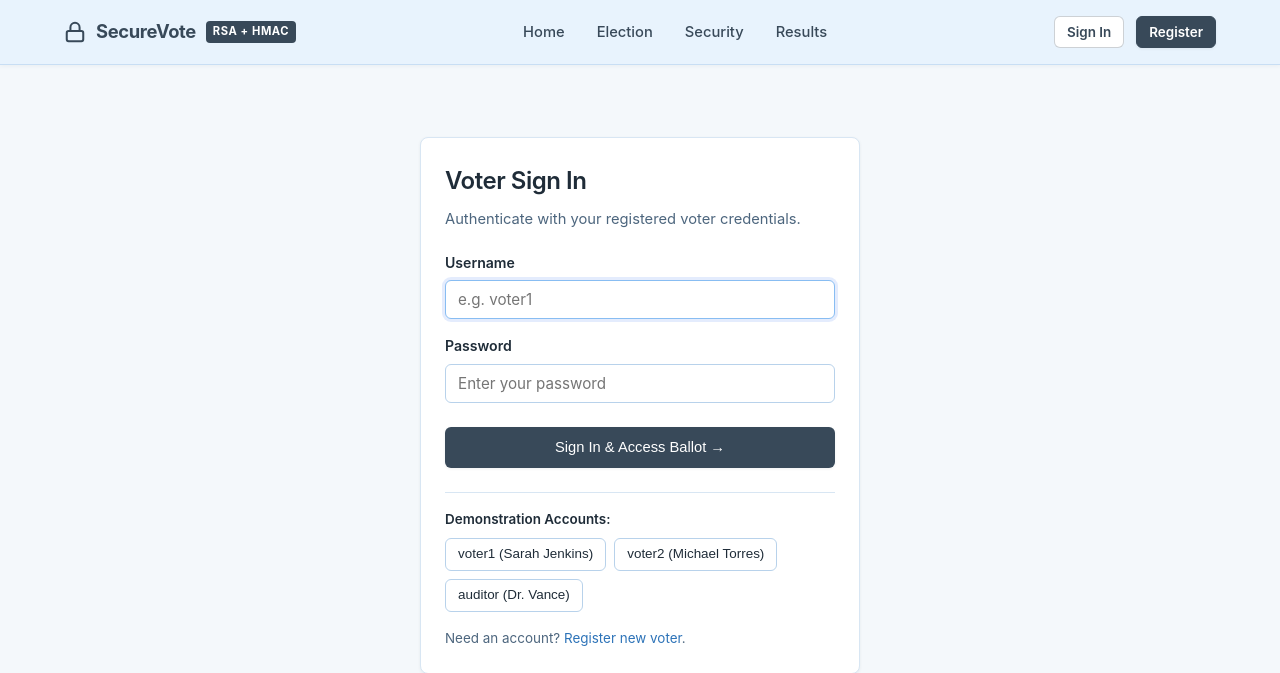
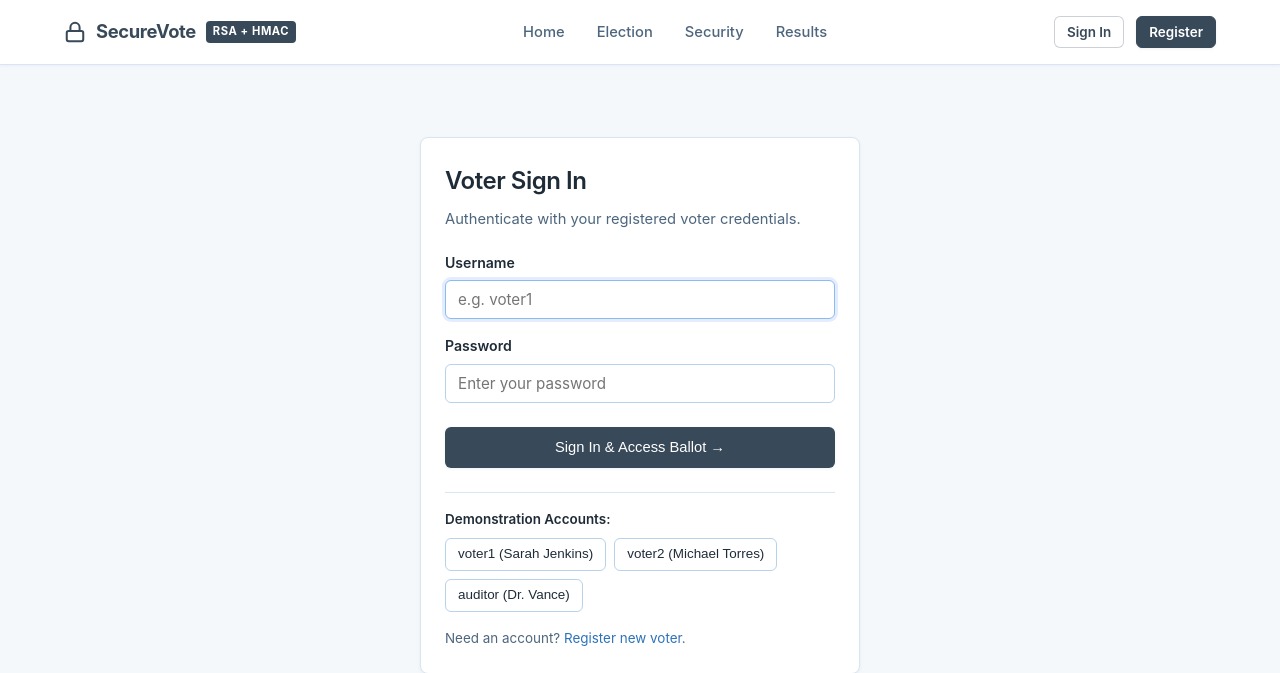
Before and after one commit to ShreyashTelang/Secure_Voting_System, a Flask app: page /login?next=/auditor/dashboard in a window 1280 px wide. Shown: the top 673 px of the page. Run offline with Flask 3, Linux system fonts and the light colour scheme; tables that the repository leaves empty hold one stand-in row (values such as "Sample post").

Commit message:
style: set navbar to pure white with soft ice active indicator for clean contrast

```diff
--- a/static/css/style.css
+++ b/static/css/style.css
@@ -98,12 +98,12 @@ a:hover {
 
 /* Navigation Bar */
 .navbar {
-  background-color: #E8F3FD;
-  border-bottom: 1px solid #c8def4;
+  background-color: #ffffff;
+  border-bottom: 1px solid var(--border-light);
   position: sticky;
   top: 0;
   z-index: 50;
-  box-shadow: 0 1px 4px rgba(56, 73, 89, 0.06);
+  box-shadow: 0 1px 3px rgba(56, 73, 89, 0.05);
 }
 
 .nav-container {
@@ -151,7 +151,7 @@ a:hover {
 }
 
 .nav-link {
-  color: var(--storm-dark);
+  color: var(--text-muted);
   padding: 8px 14px;
   font-size: 0.92rem;
   font-weight: 500;
@@ -161,15 +161,14 @@ a:hover {
 }
 
 .nav-link:hover {
-  color: #0f172a;
-  background-color: rgba(255, 255, 255, 0.5);
+  color: var(--storm-dark);
+  background-color: var(--bg-subtle);
 }
 
 .nav-link.active {
   color: var(--storm-dark);
-  font-weight: 700;
-  background-color: #ffffff;
-  box-shadow: 0 1px 2px rgba(56, 73, 89, 0.08);
+  font-weight: 600;
+  background-color: rgba(189, 221, 252, 0.45);
 }
 
 .nav-actions {
@@ -186,7 +185,7 @@ a:hover {
 }
 
 .nav-actions .btn-secondary:hover {
-  background: #f1f5f9;
+  background: var(--bg-subtle);
   border-color: rgba(56, 73, 89, 0.4);
   color: var(--storm-dark);
 }
--- a/templates/auditor/base_auditor.html
+++ b/templates/auditor/base_auditor.html
@@ -21,12 +21,12 @@
 
     /* Top Authority Header Bar */
     .auditor-navbar {
-      background-color: #E8F3FD;
-      border-bottom: 1px solid #c8def4;
+      background-color: #ffffff;
+      border-bottom: 1px solid var(--border-light);
       position: sticky;
       top: 0;
       z-index: 50;
-      box-shadow: 0 1px 4px rgba(56, 73, 89, 0.06);
+      box-shadow: 0 1px 3px rgba(56, 73, 89, 0.05);
     }
 
     .auditor-navbar-inner {
```
